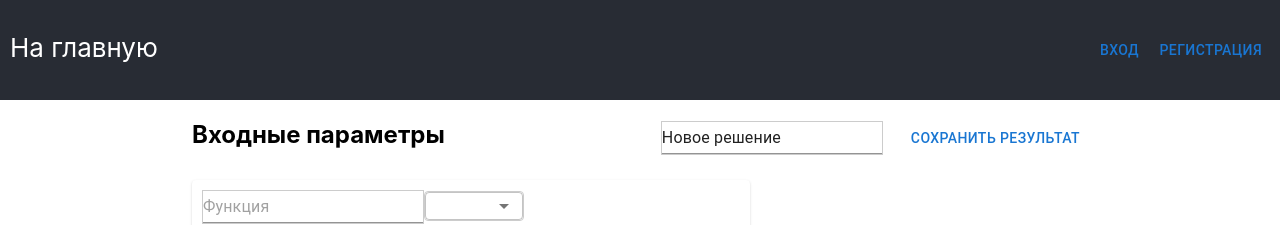
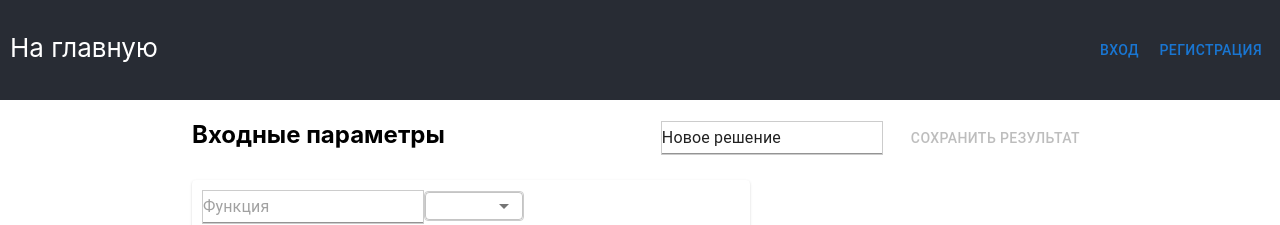
Before and after one commit to Sashaio21/penalty_factor_client, a React (Create React App) app: page /solution/newSolution in a window 1280 px wide. Shown: the top 225 px of the page. Built offline with nearby package versions, Linux system fonts and the light colour scheme.

Commit message:
aaaaaaaaa

```diff
--- a/src/components/FormSolution.js
+++ b/src/components/FormSolution.js
@@ -11,8 +11,8 @@ import {CircularProgress} from '@mui/material';
 
 export const FormSolution = ({sol , setDataSolutions,solRepare, setSolRepare,inputSolution ,setSolution, setInputSolution, setOpenModal}) => {
   const [visibleLoader, setVisibleLoader] = useState(false)
-  // const baseUrlSolution = "https://penalty-method-solution.onrender.com"
-  const baseUrlSolution = "http://localhost:5000"
+  const baseUrlSolution = "https://penalty-method-solution.onrender.com"
+  // const baseUrlSolution = "http://localhost:5000"
   const  {
     register,
     handleSubmit,
@@ -134,7 +134,7 @@ export const FormSolution = ({sol , setDataSolutions,solRepare, setSolRepare,inp
           <Input
             placeholder='Ограничение 2'
             name='constraint_expr2'
-            defaultValue={inputSolution.constraint_expr1}
+            defaultValue={inputSolution.constraint_expr2}
             {...register('constraint_expr2', { required: "Введите ограничение 1" })}
             style={{border: errors.constraint_expr2 ? "1px solid red" : "1px solid #ccc",}}
           />
--- a/src/pages/Solution.js
+++ b/src/pages/Solution.js
@@ -212,7 +212,10 @@ function Solution() {
                 border: !errNameSolution.expression == "" ? "1px solid red" : "1px solid #ccc",
               }}
             ></Input>
-            <Button onClick={()=>saveSolution()}>Сохранить результат</Button>
+            {sol ? (
+              <Button onClick={()=>saveSolution()}>Сохранить результат</Button>
+            ):<Button disabled>Сохранить результат</Button>
+            }
             {errNameSolution ? (
               <Typography style={{ color: "red", marginTop: "0px", fontSize:"15px" }}>
               {errNameSolution}
```
